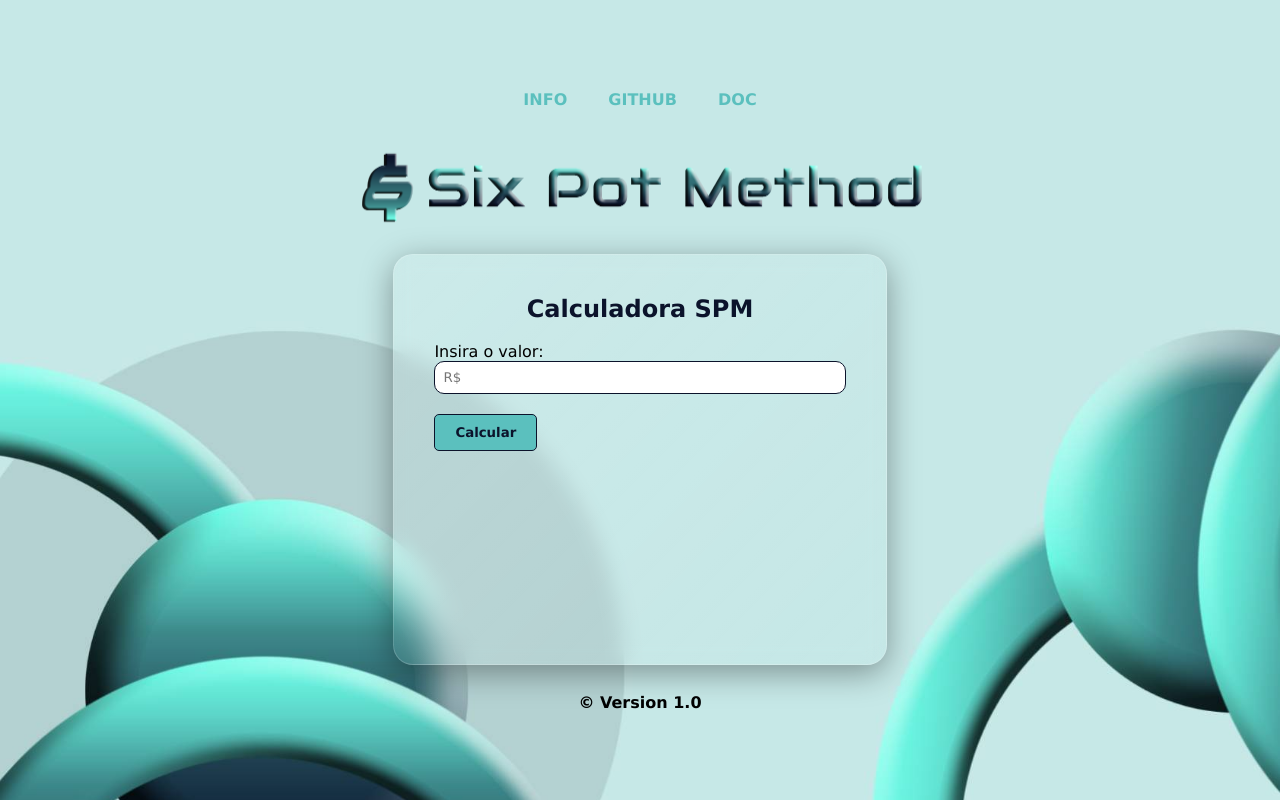
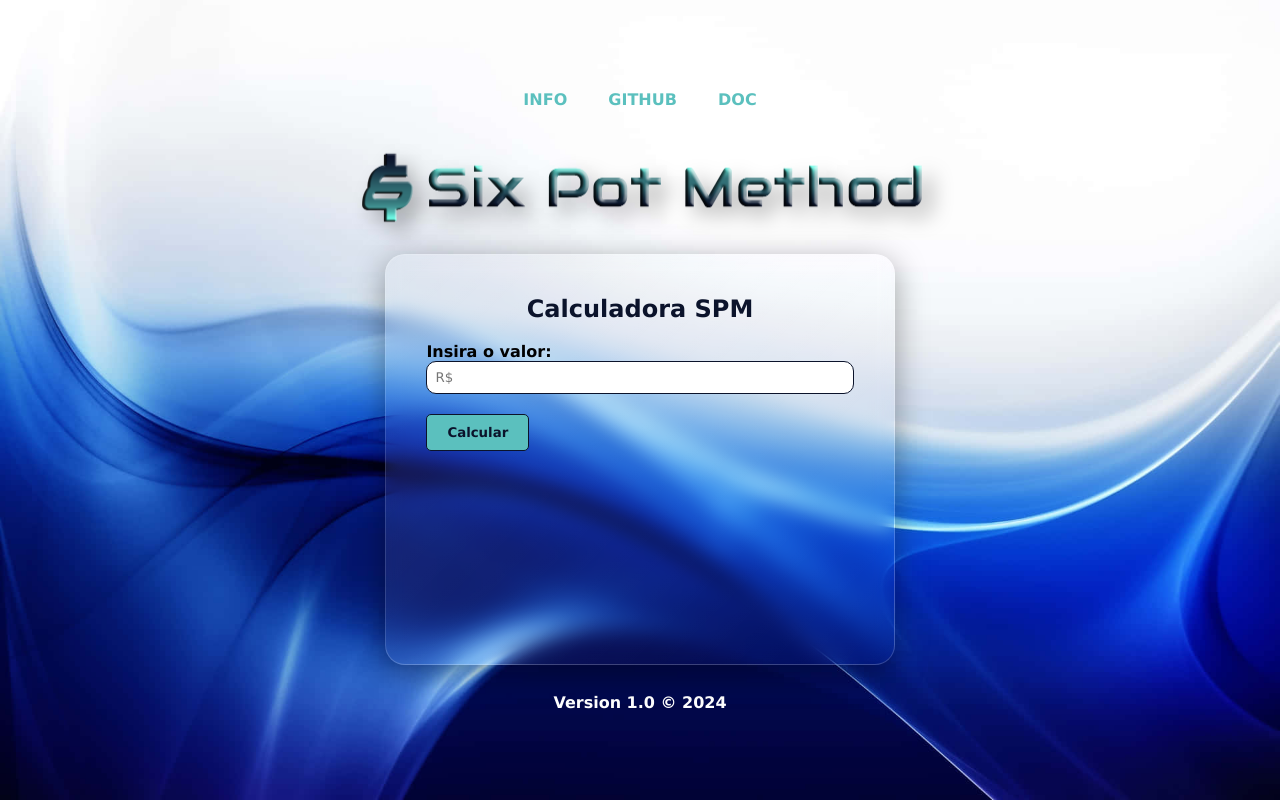
Before and after one commit to Eduardoiago/Six-Pot-Method, a plain HTML site: page index.html in a window 1280 px wide. Drawn offline with nearby package versions, Linux system fonts and the light colour scheme.

Commit message:
Update layout

```diff
--- a/css/styles.css
+++ b/css/styles.css
@@ -1,4 +1,4 @@
-
+/* Paleta de Cores */
 :root
 {
     --color-primary-1: #6fffe9;
@@ -22,7 +22,7 @@ body
     flex-direction: column;
     align-items: center;
     justify-content: center;
-    background-image: url(../assets/img/background_spm.jpg);
+    background-image: url(../assets/img/background-spm.jpg);
     background-repeat: no-repeat;
     background-size: cover;
     background-position: center;
@@ -44,12 +44,17 @@ header
     color: var(--color-primary-2);
     font-weight: 600;
     text-decoration: none;
+    cursor: pointer;
     transition: .2s;
 }
 
 a:hover{
     color: var(--color-primary-5);
     font-size: 17px;
+}
+
+.isotitle{
+    filter: drop-shadow(10px 10px 10px rgba(0,0,0,0.3));
 }
 
 .h2_SPM
@@ -108,7 +113,7 @@ button {
     background-color: var(--color-primary-2);
     color: var(--color-primary-5);
     border: 1px solid var(--color-primary-5);
-    font-weight: 600;
+    font-weight: 700;
     border-radius: 5px;
     cursor: pointer;
     transition: .2s;
@@ -122,6 +127,7 @@ button:hover
 
 footer
 {
+    color: white;
     padding: 18px;
 }
 
--- a/index.html
+++ b/index.html
@@ -1,14 +1,14 @@
 <!DOCTYPE html>
-<!-- Six Pot Method Project -->
+<!-- Projeto Six Pot Method -->
 <html lang="pt-BR">
     <head>
         <meta charset="utf-8">
         <meta http-equiv="X-UA-Compatible" content="IE=edge">
+        <meta name="viewport" content="width=device-width, initial-scale=1">
         <link rel="shortcut icon" href="./assets/img/spm_icon.png" type="sixPotMethod">
         <title>Six Pot Method</title>
+        <meta name="author" content="Eduardo Iago">
         <meta name="description" content="Método dos seis potes">
-        <meta name="author" content="Eduardo Iago">
-        <meta name="viewport" content="width=device-width, initial-scale=1">
         <link rel="stylesheet" type="text/css" href="https://cdn.jsdelivr.net/npm/toastify-js/src/toastify.min.css">
         <link rel="stylesheet" href="./css/styles.css">
     </head>
@@ -23,7 +23,7 @@
         <img class="isotitle" src="./assets/img/spm_iso-textFull.png" alt="logotipo" width="600px">
         <div class="container glass">
             <h2 class="h2_SPM">Calculadora SPM</h2><br>
-            <label class="value" for="inputValor">Insira o valor:</label>
+            <label class="value" for="inputValor"><b>Insira o valor:</b></label>
             <input type="number" id="inputValor" placeholder="R$">
             <button onclick="calcularPorcentagens()">Calcular</button>
             <br><br>
@@ -35,6 +35,6 @@
         <script src="https://cdnjs.cloudflare.com/ajax/libs/Chart.js/3.7.0/chart.min.js"></script>
         <script type="text/javascript" src="https://cdn.jsdelivr.net/npm/toastify-js"></script>
         <script src="./js/script.js"></script>
-        <footer><h4>&copy; Version 1.0</h4></footer>
+        <footer><h4>Version 1.0 &copy; 2024</h4></footer>
     </body>
 </html>
--- a/js/script.js
+++ b/js/script.js
@@ -72,7 +72,7 @@ let myChart;
 
     function message() {
         Toastify({
-            text: "Por favor, insira um valor válido.",
+            text: "Insira o valor que deseja calcular!",
             gravity: "top",
             duration: 3000,
             position: "right",
```
Also changed, not shown: info.html (+8 -4 lines), assets/img/background-spm.jpg (added), assets/img/background_spm.jpg (deleted), assets/img/layout-info-spm.png (deleted), assets/img/layout-mobile-spm.png (deleted), assets/img/layout-mobile.png (added), assets/img/layout-spm.png (deleted), assets/img/layout-web-index.png (added), 1 other file.
